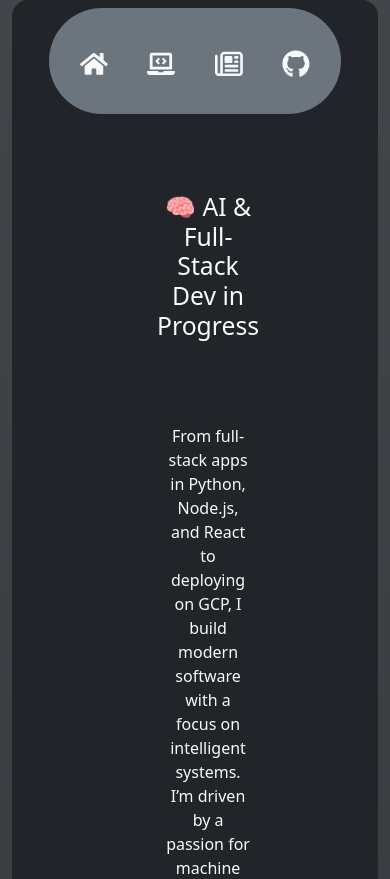
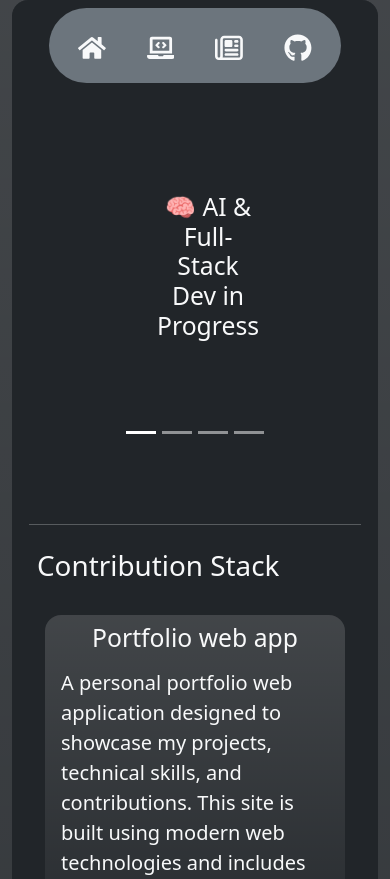
Before and after one commit to EmD4blju/portfolio_web_app, a React (Vite) app in the folder website/: page / in a window 390 px wide. Shown: the top 879 px of the page. Built offline with nearby package versions, Linux system fonts and the light colour scheme.

Commit message:
feat: Responsiveness correction on ContributionCard & Header

```diff
--- a/website/src/components/body/contribution_stack/ContributionCard.tsx
+++ b/website/src/components/body/contribution_stack/ContributionCard.tsx
@@ -15,7 +15,7 @@ function ContributionCard({
   return (
     <div
       className="p-2 flex-shrink-0 d-flex flex-column justify-content-between rounded-4 bg-dark bg-gradient"
-      style={{ width: "400px" }}
+      style={{ width: "300px" }}
     >
       <h2 className="w-100 text-center ">{title}</h2>
       <p className="p-2 fs-5 flex-fill">{description}</p>
--- a/website/src/components/body/home/CarouselCard.tsx
+++ b/website/src/components/body/home/CarouselCard.tsx
@@ -20,7 +20,7 @@ function CarouselCard({
           width={400}
           height={300}
         />
-        <span className="p-2 flex-fill align-self-center text-center text-sm-start">
+        <span className="p-2 flex-fill align-self-center text-center text-sm-start d-none d-sm-block">
           {description}
         </span>
       </div>
--- a/website/src/components/header/Header.tsx
+++ b/website/src/components/header/Header.tsx
@@ -3,7 +3,10 @@ import Navbar from "./Navbar";
 
 function Header() {
   return (
-    <div className="p-2 w-75 mt-2 z-3 position-fixed rounded-pill bg-secondary d-flex justify-content-evenly align-items-center flex-wrap align-self-center">
+    <div
+      className="p-1 w-75 mt-2 z-3 position-fixed rounded-pill bg-secondary d-flex justify-content-evenly align-items-center align-self-center"
+      style={{ height: "75px" }}
+    >
       <HeaderTitle />
       <Navbar />
     </div>
--- a/website/src/components/header/HeaderTitle.tsx
+++ b/website/src/components/header/HeaderTitle.tsx
@@ -2,15 +2,15 @@ import profile from "@assets/profile.jpg";
 
 function HeaderTitle() {
   return (
-    <div className="d-none d-lg-flex align-items-center">
+    <div className="d-none d-lg-flex align-items-center m-0">
       <img
         src={profile}
         className="rounded-circle"
-        style={{ width: "7em" }}
-        alt="No image"
+        style={{ width: "4.3em" }}
+        alt="profile"
       />
       <div className="d-flex flex-column p-3">
-        <h1 className="fs-3 m-0">EmDablju</h1>
+        <h1 className="fs-5 m-0">EmDablju</h1>
         <span className="text-light-subtle m-0 d-sm-block">
           This is the site dedicated to my work.
         </span>
```
